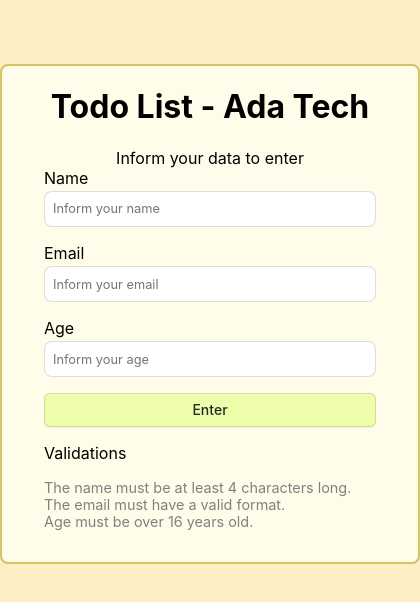
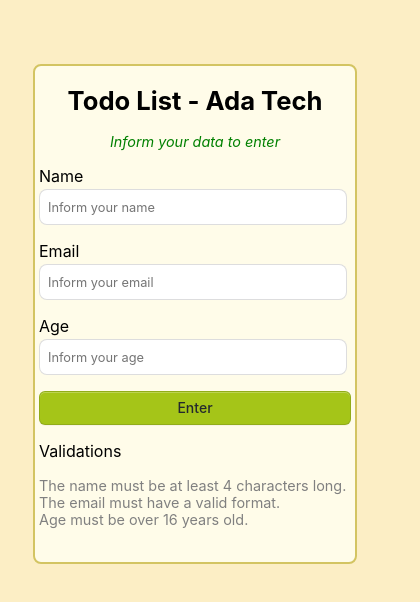
Before and after one commit to mayconrvp/ada-react-02, a React (Create React App) app: page / in a window 390 px wide. Shown: the top 602 px of the page, 420 px wide, since content can reach past the window. Built offline with nearby package versions, Linux system fonts and the light colour scheme.

Commit message:
Adição de media querys para responsividade em mobile e ajustes

```diff
--- a/src/components/List/style.tsx
+++ b/src/components/List/style.tsx
@@ -29,6 +29,13 @@ export const EmptyTask = styled.div`
   img{
     width: 90px;
   }
+
+  @media (max-width: 768px){
+    width: 80vw;
+    height: 40vh;
+    margin-top: 2rem;
+    font-size: 82%;
+  }
 `;
 
 export const Input = styled.input`
@@ -39,6 +46,11 @@ export const Input = styled.input`
   font-size: 0.8rem;
   padding-left: 0.5rem;
   font-family: -apple-system, system-ui, "Segoe UI", Helvetica, Arial, sans-serif, "Apple Color Emoji", "Segoe UI Emoji";
+
+  @media (max-width: 768px){
+    width: 80vw;
+  }
+
 `;
 
 export const SearchInput = styled(Input)`
@@ -57,11 +69,14 @@ export const SearchInput = styled(Input)`
   &:focus {
     border-bottom: 2px solid #58490c;
   }
+  @media (max-width: 768px){
+    width: 75vw;
+  }
 `;
 
 export const Button = styled.button`
   appearance: none;
-  background-color: ${(props) => props.color ?? "#eefda9"};
+  background-color: ${(props) => props.color ?? "#a5c518"};
   border: 1px solid rgba(27, 31, 35, 0.15);
   border-radius: 6px;
   box-shadow: rgba(27, 31, 35, 0.04) 0 1px 0, rgba(255, 255, 255, 0.25) 0 1px 0 inset;
@@ -90,7 +105,9 @@ export const Button = styled.button`
     color: #959DA5;
     cursor: not-allowed;
   }
-
+  @media (max-width: 768px){
+    width: 80vw;
+  }
 `;
 
 export const ButtonClearAll = styled(Button)`
@@ -110,4 +127,7 @@ export const FormDiv = styled.div`
   gap: 0.2rem;
   margin-top: -1.6rem;
   margin-bottom: 2rem;
+  @media (max-width: 768px){
+    flex-direction: column;
+  }
 `;
--- a/src/components/Register/index.tsx
+++ b/src/components/Register/index.tsx
@@ -1,5 +1,5 @@
 import React, { ChangeEvent, FormEvent, useState } from 'react';
-import { Block, InputRegister, Title } from './style';
+import { Block, Info, InputRegister, Title } from './style';
 
 import { useNavigate } from 'react-router-dom';
 import Swal from 'sweetalert2'
@@ -114,7 +114,7 @@ const Register = () => {
   return (
     <Block>
       <Title>Todo List - Ada Tech</Title>
-      <span>Inform your data to enter</span>
+      <Info>Inform your data to enter</Info>
       <form onSubmit={handleSubmit}>
         <label htmlFor="name">Name</label>
         <InputRegister placeholder='Inform your name' type="text" name='name' value={formData.name} onChange={handleChange}/>
--- a/src/components/Register/style.tsx
+++ b/src/components/Register/style.tsx
@@ -18,7 +18,10 @@ export const Block = styled.div`
   min-height: 20rem;
   padding-bottom: 4rem;
   padding-top: 2rem;
-
+  @media (max-width: 768px){
+    min-width: 20rem;
+    width: 80vw;
+  }
   form{
     display: flex;
     flex-direction: column;
@@ -34,14 +37,33 @@ export const Block = styled.div`
       font-size: 0.9rem;
     }
   }
+
+
 `
 
 export const Title = styled.h1`
   font-weight: bold;
+  @media (max-width: 768px){
+    font-size: 1.6rem;
+  }
+`
+
+export const Info = styled.span`
+  color: green;
+  margin-bottom: 1rem;
+  @media (max-width: 768px){
+    font-style: italic;
+    font-size: 0.9rem;
+  }
 `
 
 export const InputRegister = styled(Input)`
   margin-bottom: 1rem;
   margin-top: 0.2rem;
   width: 20rem;
+
+  @media (max-width: 768px){
+    width: 95%;
+    justify-content: center;
+  }
 `
--- a/src/components/StatusTask/index.tsx
+++ b/src/components/StatusTask/index.tsx
@@ -17,7 +17,7 @@ const StatusTask = ({listTasks}: StatusTaskProps) => {
       }
     }, { complete: 0, progress: 0 })
 
-    return <Totalizers>Total: {listTasks.length} - Concluidas: {data.complete} - Em progresso: {data.progress} </Totalizers>
+    return <Totalizers>Total: {listTasks.length} - Concluded: {data.complete} - In progress: {data.progress} </Totalizers>
   }, [listTasks])
 
 
--- a/src/components/StatusTask/style.tsx
+++ b/src/components/StatusTask/style.tsx
@@ -7,4 +7,9 @@ export const Totalizers = styled.span`
   font-size: 0.8rem;
   margin-top: -1.1rem;
   margin-bottom: -1rem;
+
+  @media (max-width: 768px){
+    width: 22rem;
+    justify-content: center;
+  }
 `;
--- a/src/components/Task/style.tsx
+++ b/src/components/Task/style.tsx
@@ -3,10 +3,17 @@ import styled from 'styled-components';
 export const TaskDiv = styled.div`
   display: flex;
   flex: 1;
+  @media (max-width: 768px){
+    width: 90vw;
+    justify-content: center;
+  }
 `;
 export const DivFlex = styled.div`
   display: flex;
   align-items: center;
+  @media (max-width: 768px){
+    width: 80vw;
+  }
 `;
 
 export const BtnDelete = styled.button`
@@ -44,4 +51,7 @@ export const BtnDelete = styled.button`
     filter: contrast(40%);
     cursor: not-allowed;
   }
+  @media (max-width: 768px){
+    width: 3rem;
+  }
 `;
```
